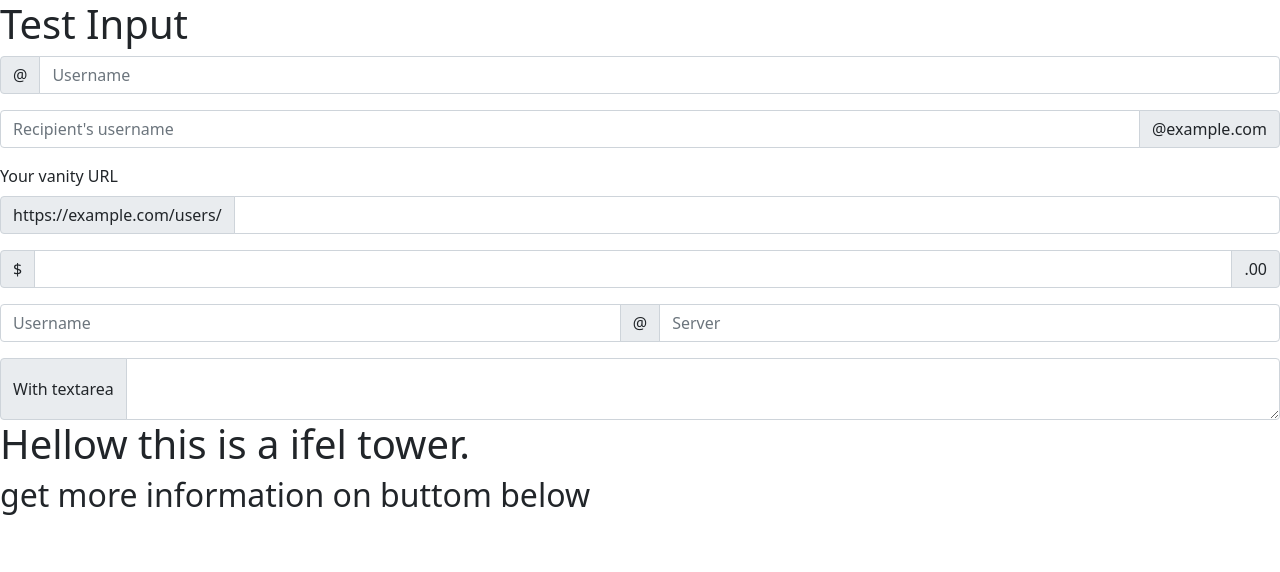
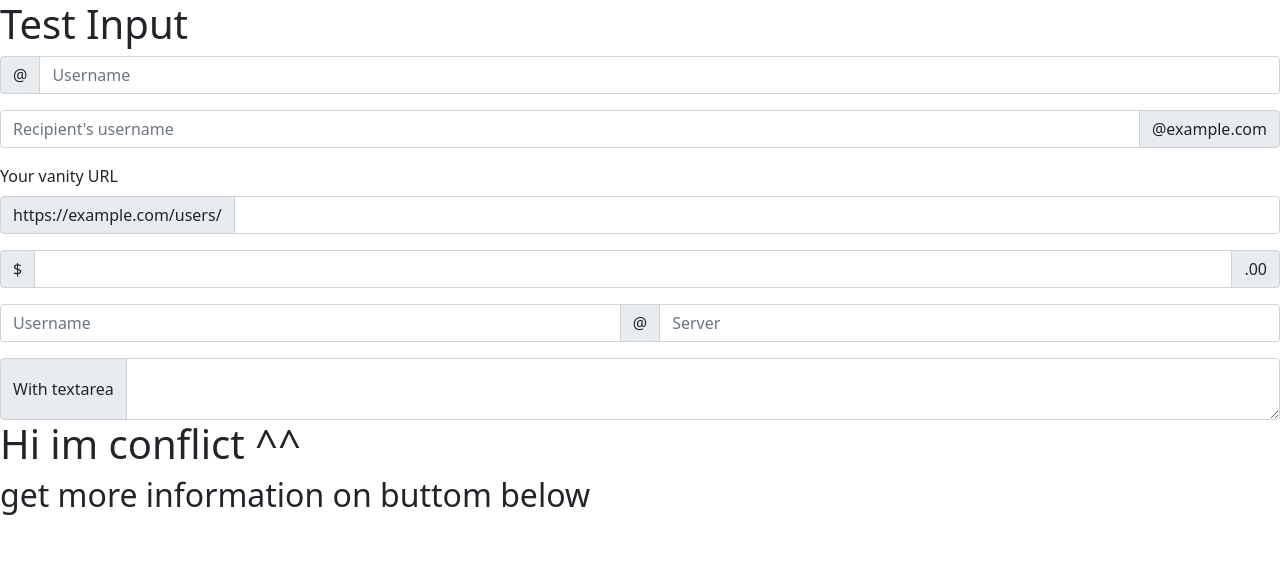
Before and after one commit to keavarin/git-lab, a plain HTML site: page index.html in a window 1280 px wide. Shown: the top 572 px of the page. Drawn offline with nearby package versions, Linux system fonts and the light colour scheme.

Commit message:
add conflict at h1

```diff
--- a/index.html
+++ b/index.html
@@ -44,7 +44,7 @@
       </div>
 
       <div class="picture">
-    <h1>Hellow this is a ifel tower.</h1>
+    <h1>Hi im conflict ^^</h1>
 
     <h2>get more information on buttom below</h2>
 <br>
```
